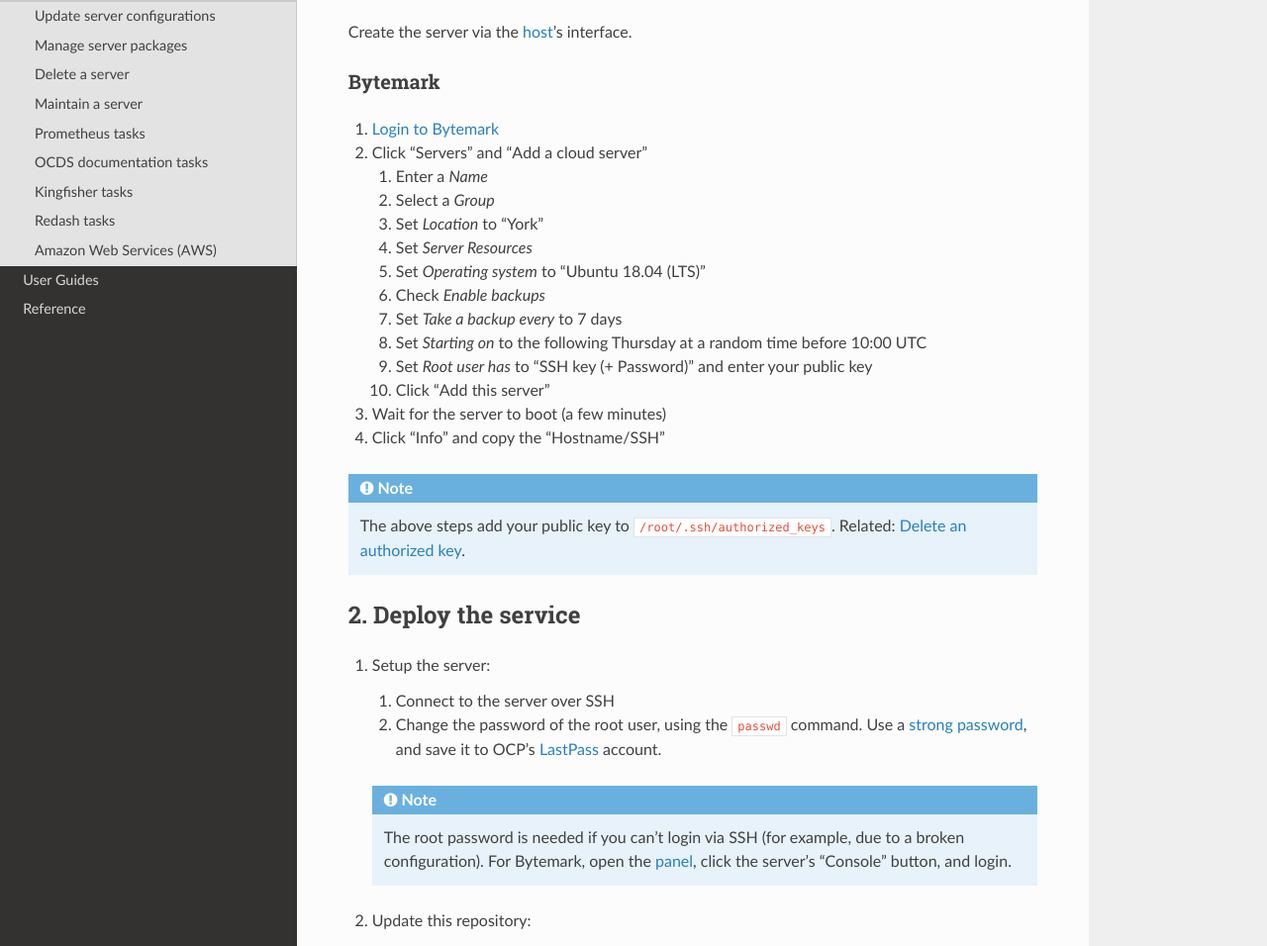
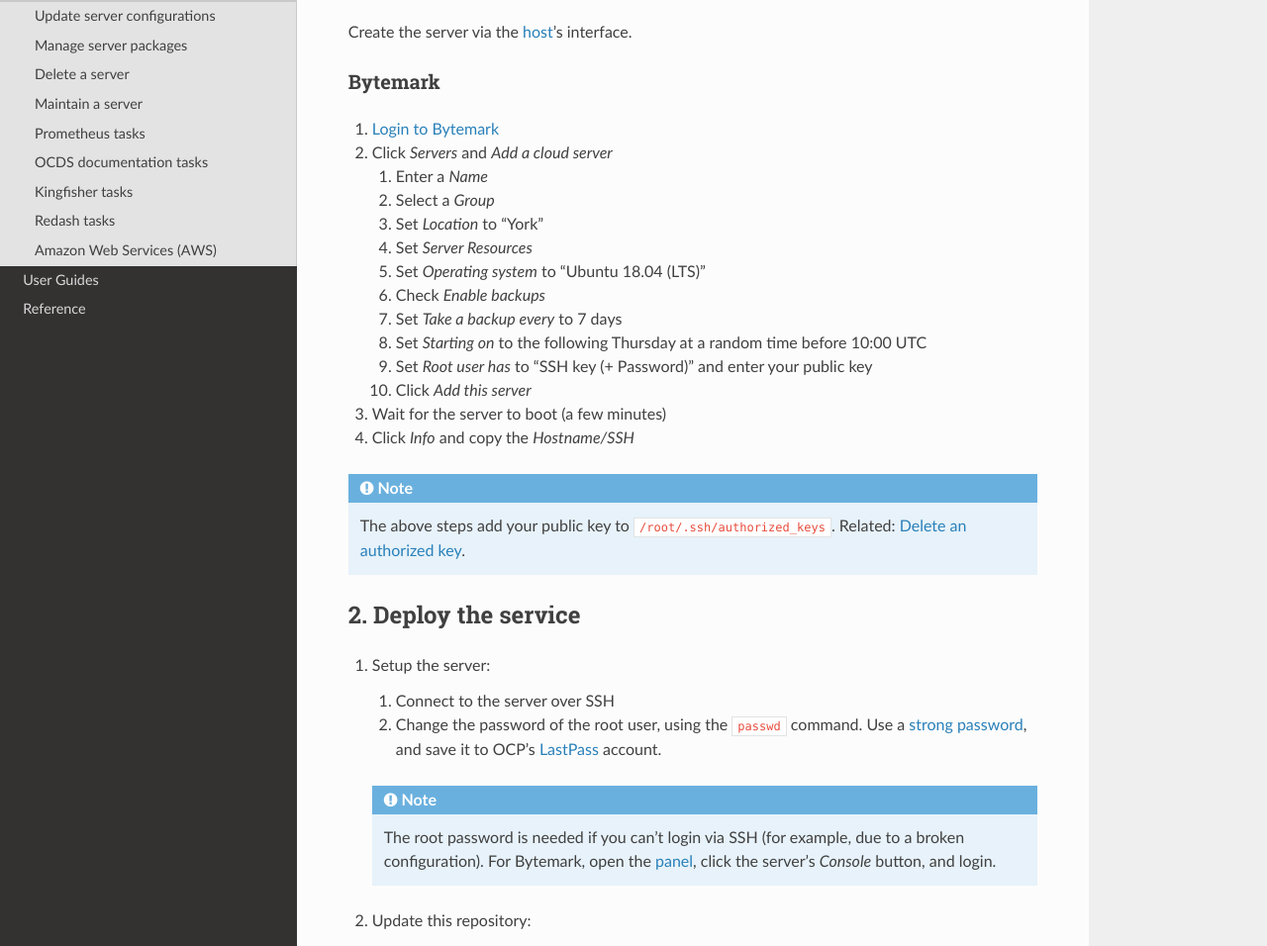
Before and after one commit to open-contracting/deploy, a Sphinx documentation site: the page built from docs/deploy/create_server.rst, in a window 1280 px wide and 1400 px high. Shown: the part 339-1295 px from the top of the window at 99% size. Built offline with Sphinx 7.4.7 and the Read the Docs theme 2.0.0, drawn with Linux system fonts in a browser that asks for light colours.

```diff
--- a/docs/deploy/create_server.rst
+++ b/docs/deploy/create_server.rst
@@ -14,7 +14,7 @@ Bytemark
 ~~~~~~~~
 
 #. `Login to Bytemark <https://panel.bytemark.co.uk>`__
-#. Click "Servers" and "Add a cloud server"
+#. Click *Servers* and *Add a cloud server*
 
    #. Enter a *Name*
    #. Select a *Group*
@@ -25,10 +25,10 @@ Bytemark
    #. Set *Take a backup every* to 7 days
    #. Set *Starting on* to the following Thursday at a random time before 10:00 UTC
    #. Set *Root user has* to "SSH key (+ Password)" and enter your public key
-   #. Click "Add this server"
+   #. Click *Add this server*
 
 #. Wait for the server to boot (a few minutes)
-#. Click "Info" and copy the "Hostname/SSH"
+#. Click *Info* and copy the *Hostname/SSH*
 
 .. note::
 
@@ -44,7 +44,7 @@ Bytemark
 
    .. note::
 
-      The root password is needed if you can't login via SSH (for example, due to a broken configuration). For Bytemark, open the `panel <https://panel.bytemark.co.uk/servers>`__, click the server's "Console" button, and login.
+      The root password is needed if you can't login via SSH (for example, due to a broken configuration). For Bytemark, open the `panel <https://panel.bytemark.co.uk/servers>`__, click the server's *Console* button, and login.
 
 #. Update this repository:
 
```
